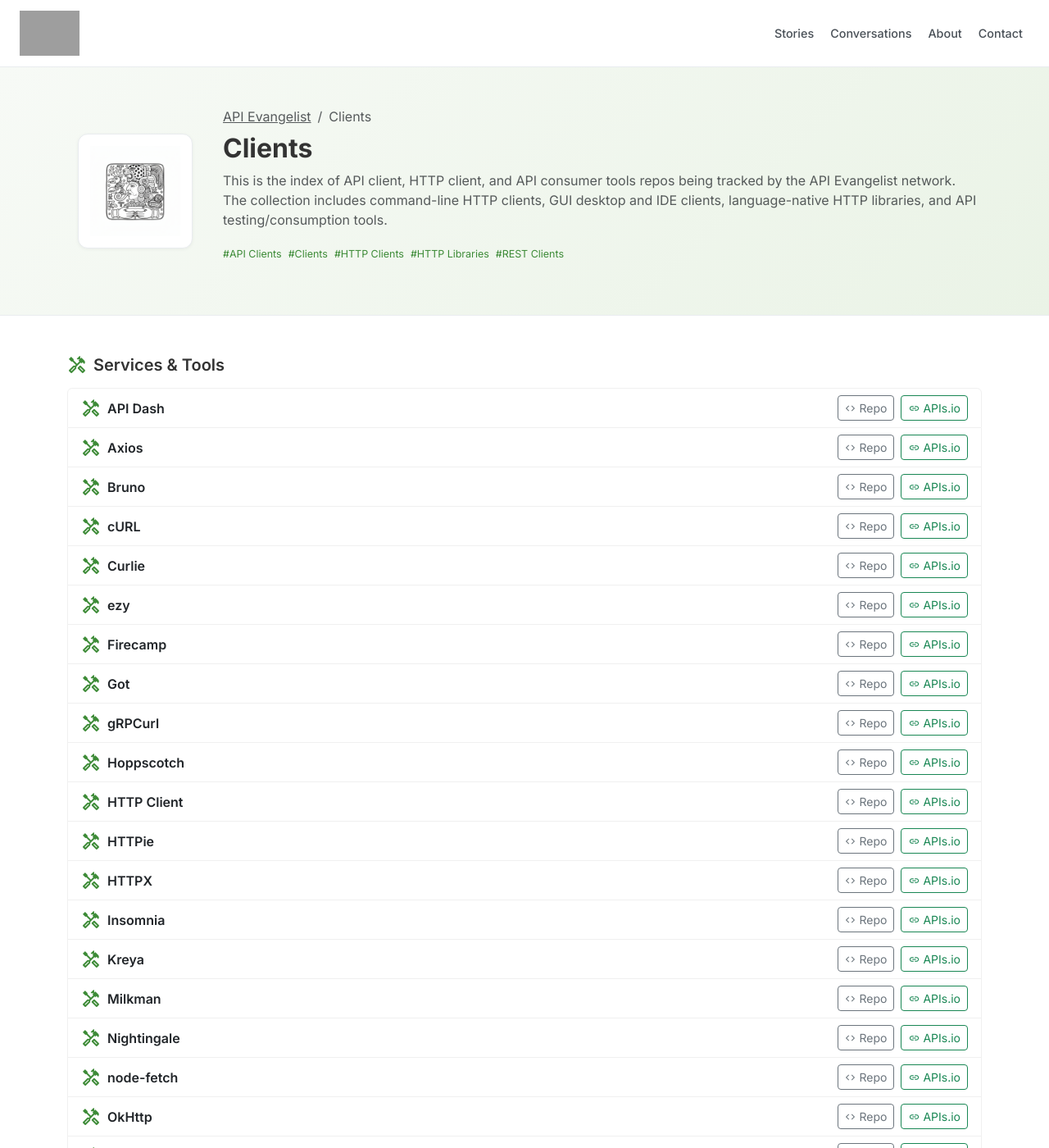
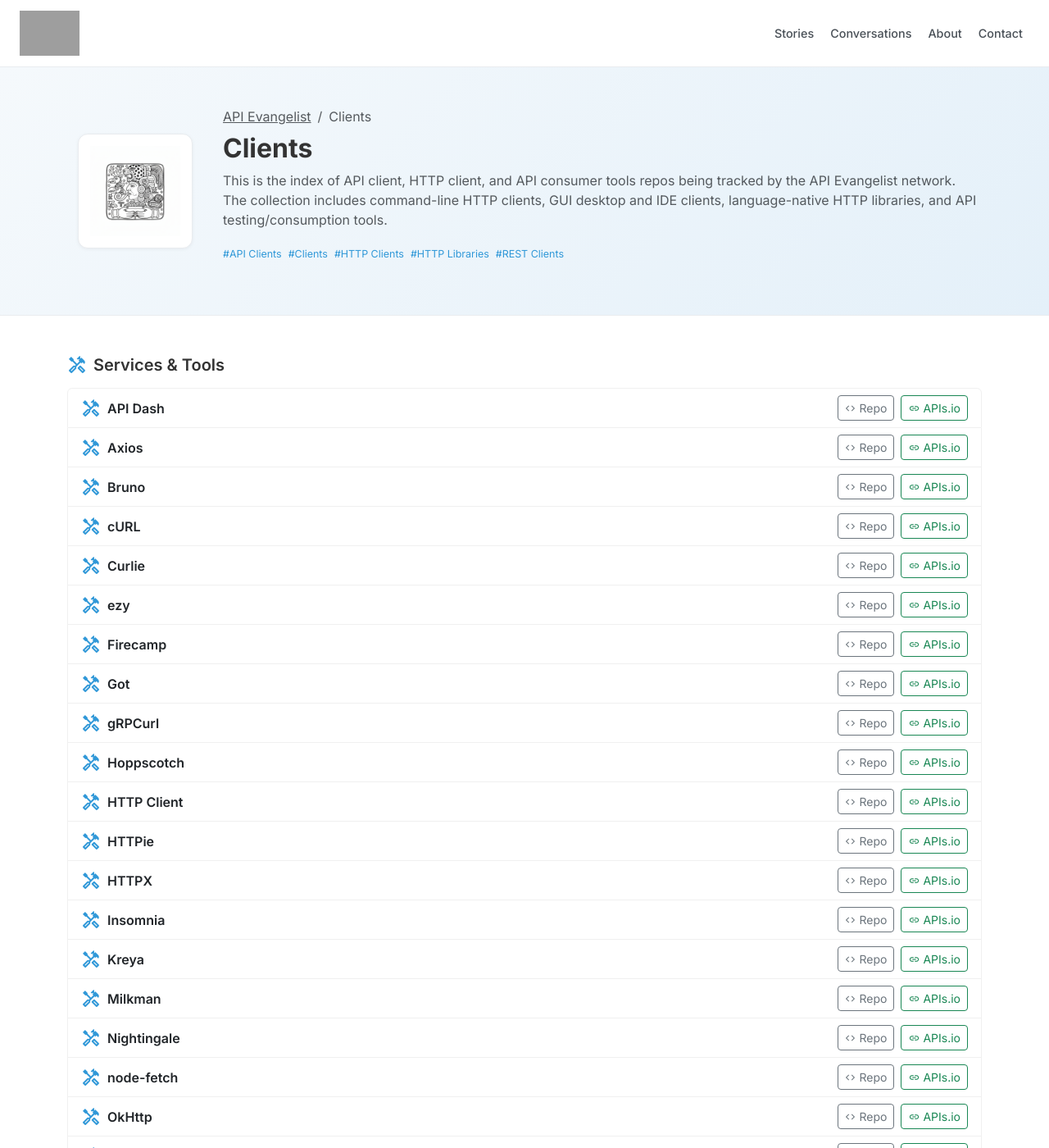
Before and after one commit to api-evangelist/clients, a Jekyll site: the page built from index.html, in a window 1280 px wide and 1400 px high. Shown: the whole window at 82% size. Built offline with Jekyll 4.4.1, drawn with Linux system fonts in a browser that asks for light colours; some of the changed text lies outside the part shown; grey boxes are pictures that could not be loaded.

Commit message:
Refresh API stories from 2026-06-22 blog pull; switch theme to logo blue
Regenerated _api_stories, _data, and page chrome via build-area-sites.py.
Hero/header palette changed from green to the API Evangelist logo blue
(#3098d8) to match the rest of api-evangelist.

Co-Authored-By: Claude Opus 4.8 (1M context) <noreply@anthropic.com>

```diff
--- a/_layouts/default.html
+++ b/_layouts/default.html
@@ -34,10 +34,10 @@
 
   <style>
     :root {
-      --ae-green: #3d8b37;
+      --ae-green: #3098d8;   /* API Evangelist logo blue (brand primary) */
       --ae-dark: #1a1a2e;
       --ae-light: #f8f9fa;
-      --ae-accent: #6c9e3a;
+      --ae-accent: #38a0e0;  /* lighter logo blue */
     }
     body { font-family: 'Inter', -apple-system, BlinkMacSystemFont, sans-serif; color: #333; }
     .navbar-ae { background-color: #fff; border-bottom: 1px solid #e9ecef; }
@@ -45,7 +45,7 @@
     .navbar-ae .nav-link { color: #495057; font-size: 0.9rem; font-weight: 500; }
     .navbar-ae .nav-link:hover, .navbar-ae .nav-link.active { color: var(--ae-green); }
     .text-emphasis { color: var(--ae-green) !important; }
-    .hero { background: linear-gradient(135deg, #f7faf6 0%, #eaf3e6 100%); border-bottom: 1px solid #e9ecef; }
+    .hero { background: linear-gradient(135deg, #f5f9fc 0%, #e4f0f9 100%); border-bottom: 1px solid #e9ecef; }
     .hero h1 { font-size: 2rem; font-weight: 700; }
     .section-title { font-size: 1.25rem; font-weight: 600; display:flex; align-items:center; }
     .section-title .material-symbols-outlined { color: var(--ae-green); margin-right: 0.5rem; }
@@ -59,7 +59,7 @@
     .footer-ae { border-top: 1px solid #e9ecef; font-size: 0.85rem; color: #6c757d; }
     .card { border: 1px solid #e9ecef; border-radius: 0.5rem; }
     .list-group-item { border-color: #f0f0f0; }
-    .list-group-item:hover { background-color: #f9fbf8; }
+    .list-group-item:hover { background-color: #f5fafd; }
     a { color: var(--ae-green); }
   </style>
 </head>
```
Also changed, not shown: _api_stories/0000-digitalapi.md (added, +8 -0 lines), _api_stories/0001-any-api.md (renamed from _api_stories/0000-any-api.md, +0 -1 lines), _api_stories/0001-glama.md (deleted, +0 -8 lines), _api_stories/0002-glama.md (+2 -2 lines), _api_stories/0003-glama.md (added, +8 -0 lines), _api_stories/0004-langflow.md (renamed from _api_stories/0003-langflow.md), _api_stories/0005-proxyman.md (renamed from _api_stories/0004-proxyman.md), _api_stories/0006-jboss.md (renamed from _api_stories/0005-jboss.md).
